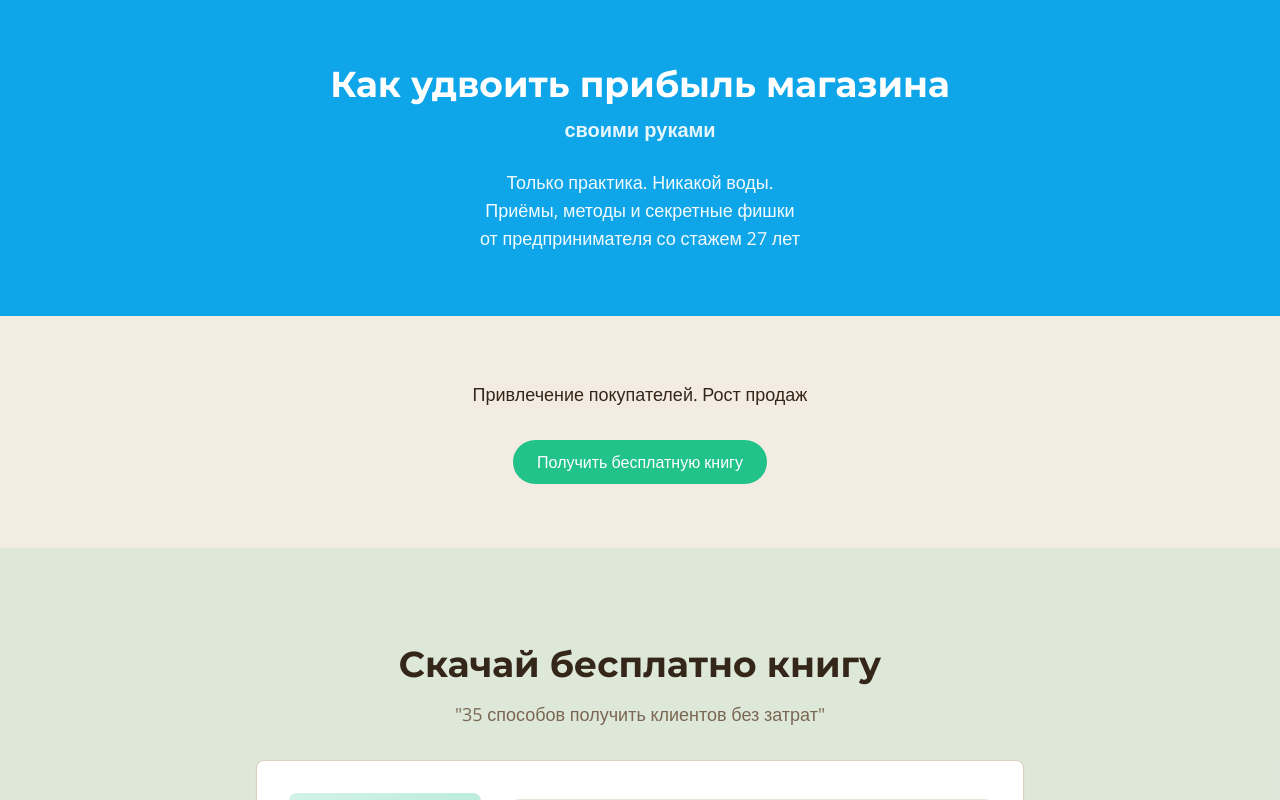
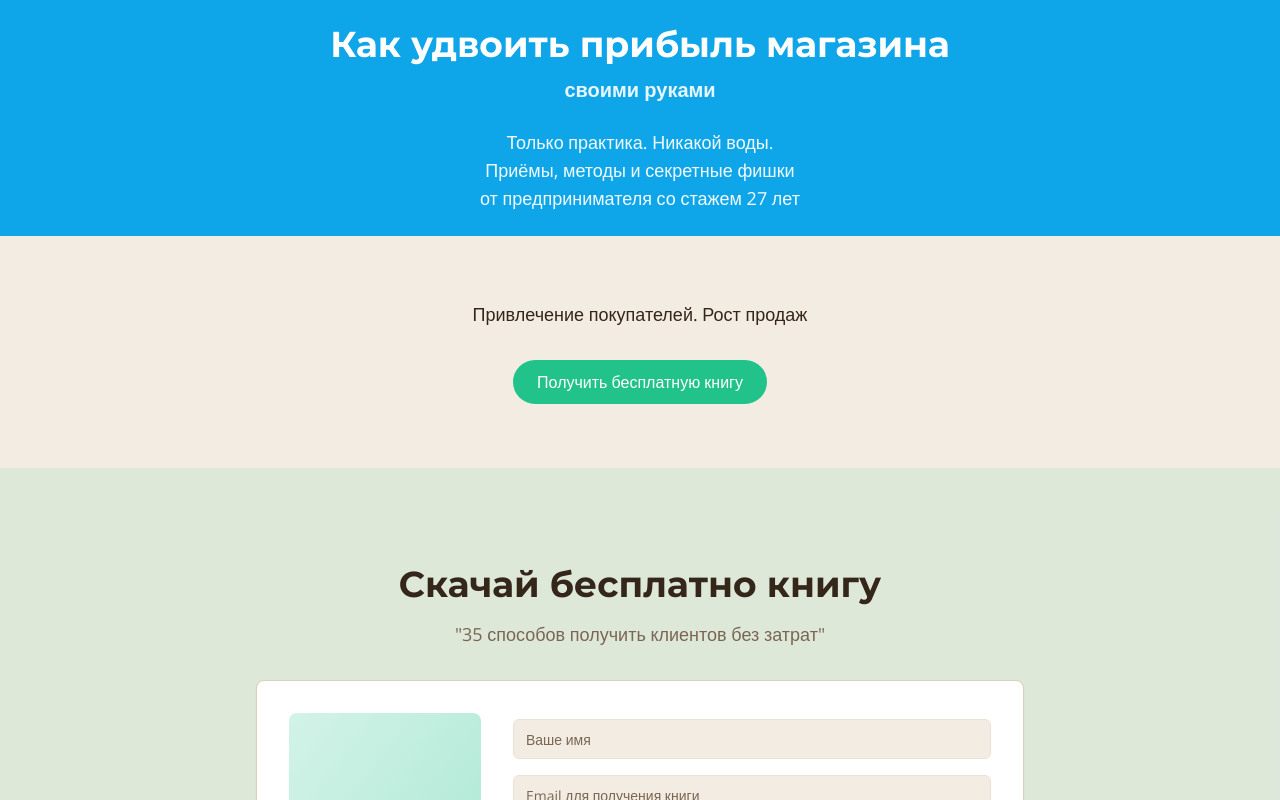
Before and after one commit to pr-poehali-dev/profit-growth-consulting, a React (Vite) app: page / in a window 1280 px wide. Shown: the top 800 px of the page. Built offline with nearby package versions, Linux system fonts and the light colour scheme.

Commit message:
Уменьшить внутренние отступы в шапке

```diff
--- a/src/pages/Index.tsx
+++ b/src/pages/Index.tsx
@@ -32,7 +32,7 @@ export default function Index() {
   return (
     <div className="min-h-screen">
       <main>
-        <section className="bg-sky-500 py-16">
+        <section className="bg-sky-500 py-6">
           <div className="container mx-auto px-4">
             <div className="max-w-4xl mx-auto text-center">
               <h1 className="text-3xl md:text-4xl font-bold mb-3 leading-tight text-white">
```
